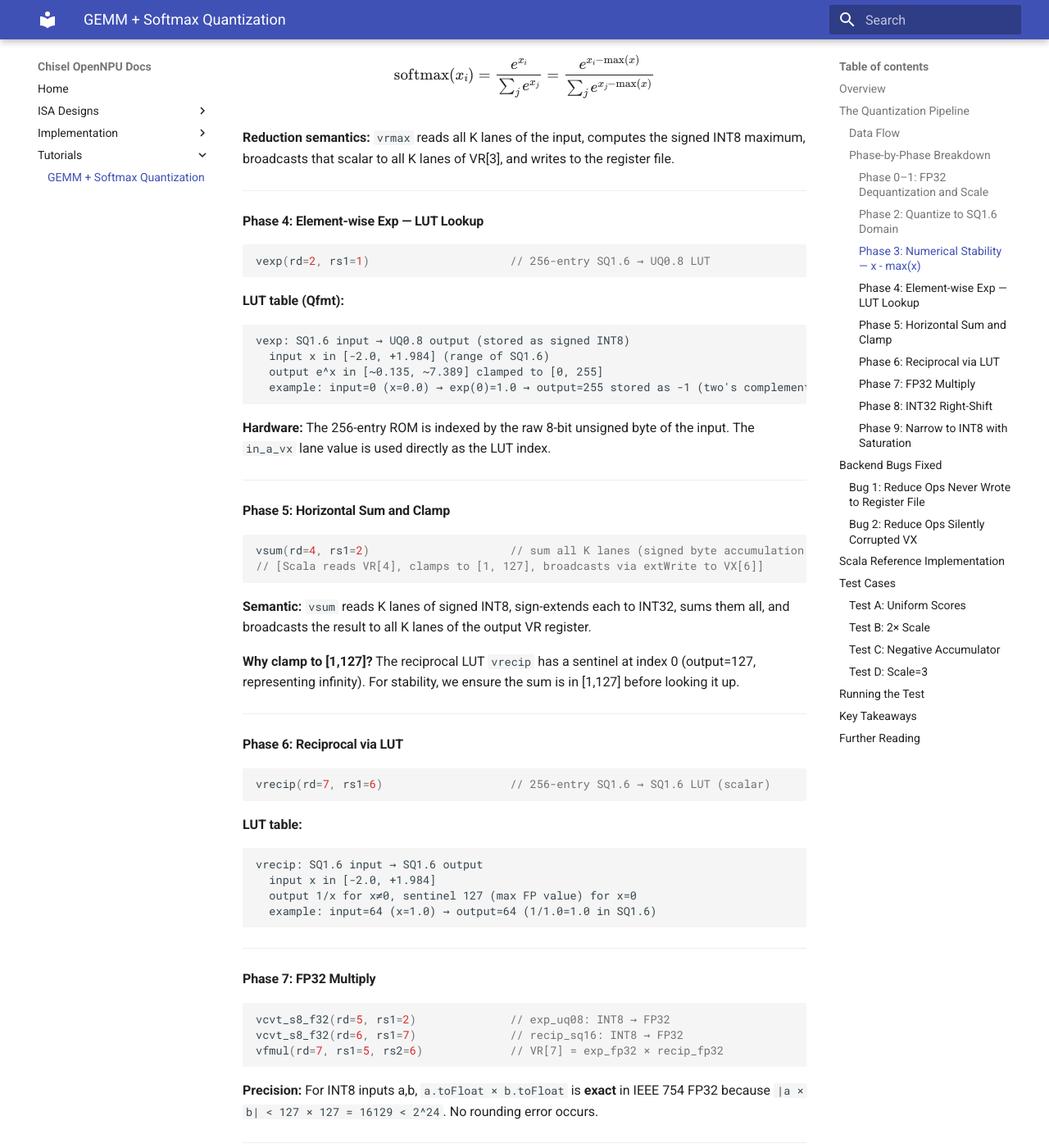
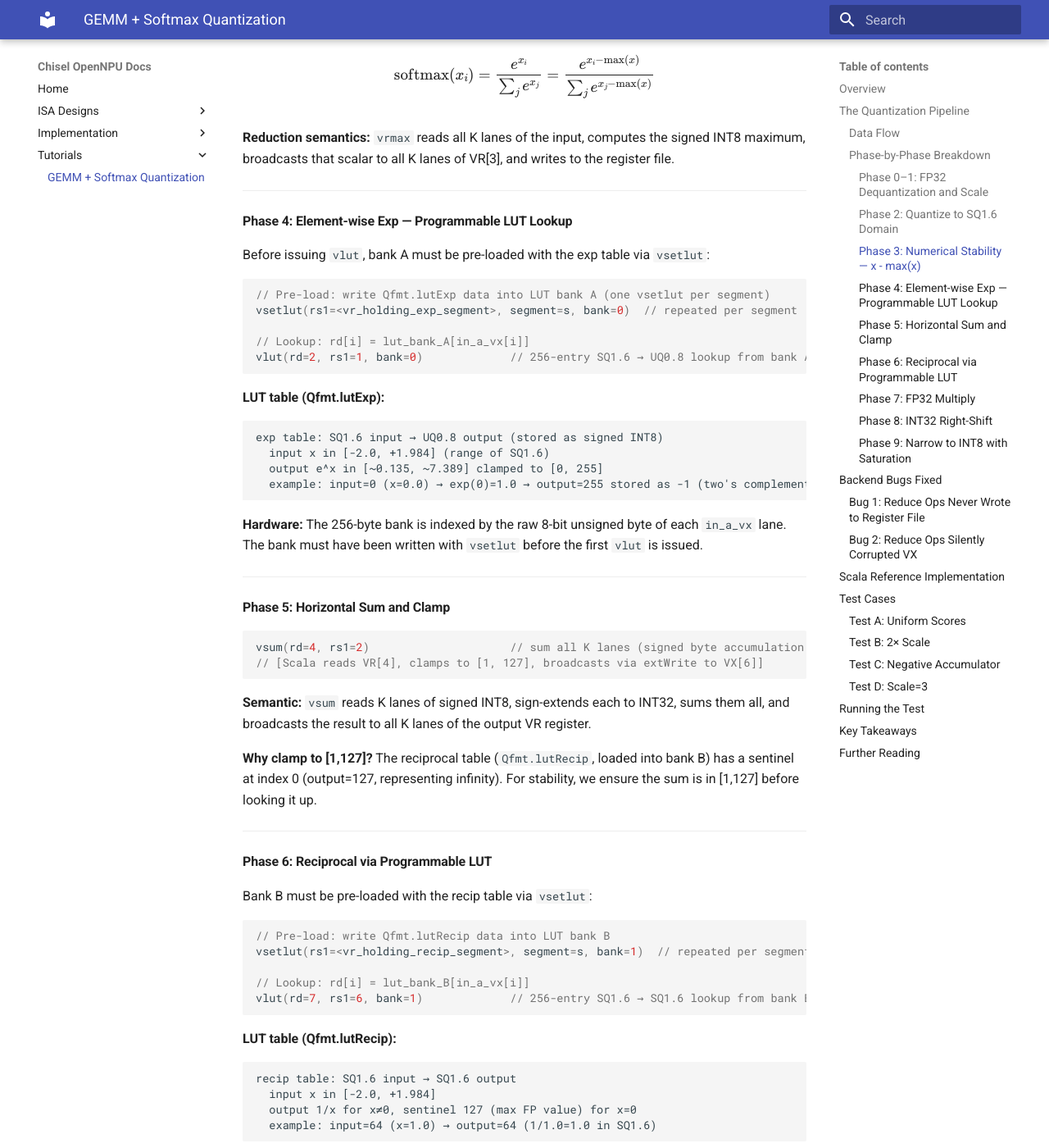
Before and after one commit to mpskex/chisel-npu, an MkDocs documentation site: the page built from docs/tutorials/gemm_softmax_quantization.md, in a window 1280 px wide and 1400 px high, scrolled down 2298 px. Shown: the whole window at 82% size. Built offline with MkDocs 1.6.1 and Material for MkDocs 9.7.7, drawn with Linux system fonts in a browser that asks for light colours; some of the changed text lies outside the part shown.

Commit message:
update vlut documentation

````diff
--- a/docs/tutorials/gemm_softmax_quantization.md
+++ b/docs/tutorials/gemm_softmax_quantization.md
@@ -2,12 +2,12 @@
 
 ## Overview
 
-This tutorial walks through a complete **post-accumulation quantization pipeline** that models transformer attention activation: `softmax(QK^T / √d_k)`. It demonstrates the interplay between the MMALU (dot-product accumulation), VALU (element-wise operations), and LUT-based activation functions, with full end-to-end quantization in the INT8 domain.
+This tutorial walks through a complete **post-accumulation quantization pipeline** that models transformer attention activation: `softmax(QK^T / √d_k)`. It demonstrates the interplay between the MMALU (dot-product accumulation), VALU (element-wise operations), and programmable LUT activation functions (`vlut`/`vsetlut`), with full end-to-end quantization in the INT8 domain.
 
 The implementation combines:
 - **Integer arithmetic** (systolic array, reductions, shifts)
 - **Floating-point FMA** (scaling and bias)
-- **Quantized activation** (exp and reciprocal LUTs)
+- **Quantized activation** (exp and reciprocal via programmable `vlut` banks)
 - **Numerical stability** (max subtraction before exp)
 
 ---
@@ -31,13 +31,13 @@ QK^T accumulator (INT8 seed)
         ↓
    shifted_sq16 [VX]
         ↓
-   Phase 4: vexp LUT (SQ1.6 → UQ0.8)
+   Phase 4: vlut bank A (exp table: SQ1.6 → UQ0.8)
         ↓
    exp_uq08 [VX]
         ↓
    Phase 5: vsum → INT32 sum (broadcast to all lanes)
         ↓
-   Phase 6: vrecip LUT (scalar 1/sum)
+   Phase 6: vlut bank B (recip table: scalar 1/sum)
         ↓
    recip_sq16 [VX]
         ↓
@@ -99,7 +99,7 @@ vrmax(rd=3, rs1=0)                    // max over all K lanes, broadcast to VR[3
 vsub(rd=1, rs1=0, rs2=5, sat=true)    // VX[1] = VX[0] - VX[5], clamp to INT8
 ```
 
-**Purpose:** Prevent overflow in `vexp` when scores are large. Computing `exp(x - max(x))` is numerically stable and mathematically equivalent:
+**Purpose:** Prevent overflow in the exp `vlut` when scores are large. Computing `exp(x - max(x))` is numerically stable and mathematically equivalent:
 
 $$\text{softmax}(x_i) = \frac{e^{x_i}}{\sum_j e^{x_j}} = \frac{e^{x_i - \max(x)}}{\sum_j e^{x_j - \max(x)}}$$
 
@@ -107,21 +107,27 @@ $$\text{softmax}(x_i) = \frac{e^{x_i}}{\sum_j e^{x_j}} = \frac{e^{x_i - \max(x)}
 
 ---
 
-#### Phase 4: Element-wise Exp — LUT Lookup
+#### Phase 4: Element-wise Exp — Programmable LUT Lookup
+
+Before issuing `vlut`, bank A must be pre-loaded with the exp table via `vsetlut`:
 
 ```scala
-vexp(rd=2, rs1=1)                     // 256-entry SQ1.6 → UQ0.8 LUT
+// Pre-load: write Qfmt.lutExp data into LUT bank A (one vsetlut per segment)
+vsetlut(rs1=<vr_holding_exp_segment>, segment=s, bank=0)  // repeated per segment
+
+// Lookup: rd[i] = lut_bank_A[in_a_vx[i]]
+vlut(rd=2, rs1=1, bank=0)             // 256-entry SQ1.6 → UQ0.8 lookup from bank A
 ```
 
-**LUT table (Qfmt):**
+**LUT table (Qfmt.lutExp):**
 ```
-vexp: SQ1.6 input → UQ0.8 output (stored as signed INT8)
+exp table: SQ1.6 input → UQ0.8 output (stored as signed INT8)
   input x in [-2.0, +1.984] (range of SQ1.6)
   output e^x in [~0.135, ~7.389] clamped to [0, 255]
   example: input=0 (x=0.0) → exp(0)=1.0 → output=255 stored as -1 (two's complement)
 ```
 
-**Hardware:** The 256-entry ROM is indexed by the raw 8-bit unsigned byte of the input. The `in_a_vx` lane value is used directly as the LUT index.
+**Hardware:** The 256-byte bank is indexed by the raw 8-bit unsigned byte of each `in_a_vx` lane. The bank must have been written with `vsetlut` before the first `vlut` is issued.
 
 ---
 
@@ -134,19 +140,25 @@ vsum(rd=4, rs1=2)                     // sum all K lanes (signed byte accumulati
 
 **Semantic:** `vsum` reads K lanes of signed INT8, sign-extends each to INT32, sums them all, and broadcasts the result to all K lanes of the output VR register.
 
-**Why clamp to [1,127]?** The reciprocal LUT `vrecip` has a sentinel at index 0 (output=127, representing infinity). For stability, we ensure the sum is in [1,127] before looking it up.
+**Why clamp to [1,127]?** The reciprocal table (`Qfmt.lutRecip`, loaded into bank B) has a sentinel at index 0 (output=127, representing infinity). For stability, we ensure the sum is in [1,127] before looking it up.
 
 ---
 
-#### Phase 6: Reciprocal via LUT
+#### Phase 6: Reciprocal via Programmable LUT
+
+Bank B must be pre-loaded with the recip table via `vsetlut`:
 
 ```scala
-vrecip(rd=7, rs1=6)                   // 256-entry SQ1.6 → SQ1.6 LUT (scalar)
+// Pre-load: write Qfmt.lutRecip data into LUT bank B
+vsetlut(rs1=<vr_holding_recip_segment>, segment=s, bank=1)  // repeated per segment
+
+// Lookup: rd[i] = lut_bank_B[in_a_vx[i]]
+vlut(rd=7, rs1=6, bank=1)             // 256-entry SQ1.6 → SQ1.6 lookup from bank B
 ```
 
-**LUT table:**
+**LUT table (Qfmt.lutRecip):**
 ```
-vrecip: SQ1.6 input → SQ1.6 output
+recip table: SQ1.6 input → SQ1.6 output
   input x in [-2.0, +1.984]
   output 1/x for x≠0, sentinel 127 (max FP value) for x=0
   example: input=64 (x=1.0) → output=64 (1/1.0=1.0 in SQ1.6)
@@ -242,7 +254,7 @@ def gemmSoftmaxRef(accInt8: Array[Int], scaleInt: Int): Array[Int] = {
   val shifted = scoreSgn.map(x => math.max(-128, math.min(127, x - maxSgn)))
   val shiftRaw = shifted.map(_ & 0xFF)
 
-  // Phase 4: vexp LUT
+  // Phase 4: vlut bank A (exp table — Qfmt.lutExp pre-loaded into bank A)
   val expRaw = shiftRaw.map(b => Qfmt.lutExp(b) & 0xFF)
 
   // Phase 5: vsum + clamp
@@ -250,7 +262,7 @@ def gemmSoftmaxRef(accInt8: Array[Int], scaleInt: Int): Array[Int] = {
   val sumSgn = expSgn.map(_.toLong).sum
   val sumClamp = math.max(1, math.min(127, sumSgn.toInt))
 
-  // Phase 6: vrecip LUT
+  // Phase 6: vlut bank B (recip table — Qfmt.lutRecip pre-loaded into bank B)
   val recipRaw = Qfmt.lutRecip(sumClamp & 0xFF) & 0xFF
 
   // Phase 7: FP32 multiply
@@ -279,9 +291,9 @@ The test file `NCoreBackendGemmSoftmaxSpec.scala` includes four test cases:
 ### Test A: Uniform Scores
 ```
 accVal=10, scaleInt=1 → scaled=10 → sq16=10
-x - max(10) = 0 → exp(0)=1.0 → UQ0.8=255 stored as -1
+x - max(10) = 0 → vlut exp(0)=1.0 → UQ0.8=255 stored as -1
 vsum(8×(-1)) = -8; clamp→1
-vrecip(1) → 127 (sentinel for 1/sum)
+vlut recip(1) → 127 (sentinel for 1/sum)
 vfmul(-1.0f, 127.0f) = -127.0f
 vsra(-127, 7) = -1 (arithmetic: rounds toward -∞)
 vcvt_s32_s8(-1) = -1
@@ -293,13 +305,13 @@ Result: all K lanes = -1
 ### Test B: 2× Scale
 ```
 accVal=20, scaleInt=2 → scaled=40.0f
-Same exp/sum/recip/relu path → all K lanes = -1
+Same vlut-exp/sum/vlut-recip/relu path → all K lanes = -1
 ```
 
 ### Test C: Negative Accumulator
 ```
 accVal=-20, scaleInt=1 → scaled=-20.0f
-Exercises negative SQ1.6 exp path
+Exercises negative SQ1.6 vlut-exp path
 Result: consistent with Scala reference
 ```
 
@@ -346,7 +358,7 @@ Expected output:
 
 2. **Numerical stability matters:** Subtracting the max before exp prevents overflow and mirrors standard softmax implementations.
 
-3. **LUT-based activation (exp, recip) gives ~2–3× gate efficiency** over FP32 hardware at the cost of reduced precision (~1/64 per operation).
+3. **Programmable LUT activation (`vlut`) gives ~2–3× gate efficiency** over FP32 hardware at the cost of reduced precision (~1/64 per operation). Banks A and B are loaded at init time via `vsetlut` and can be reprogrammed for different activation functions.
 
 4. **Integer FP32 multiply is exact** for small operands; no fused multiply-add is needed in the quantization chain.
 
````
Also changed, not shown: docs/designs/01.isa.md (+50 -18 lines), docs/implementations/VectorALU.md (+49 -31 lines), docs/index.md (+1 -1 lines).
